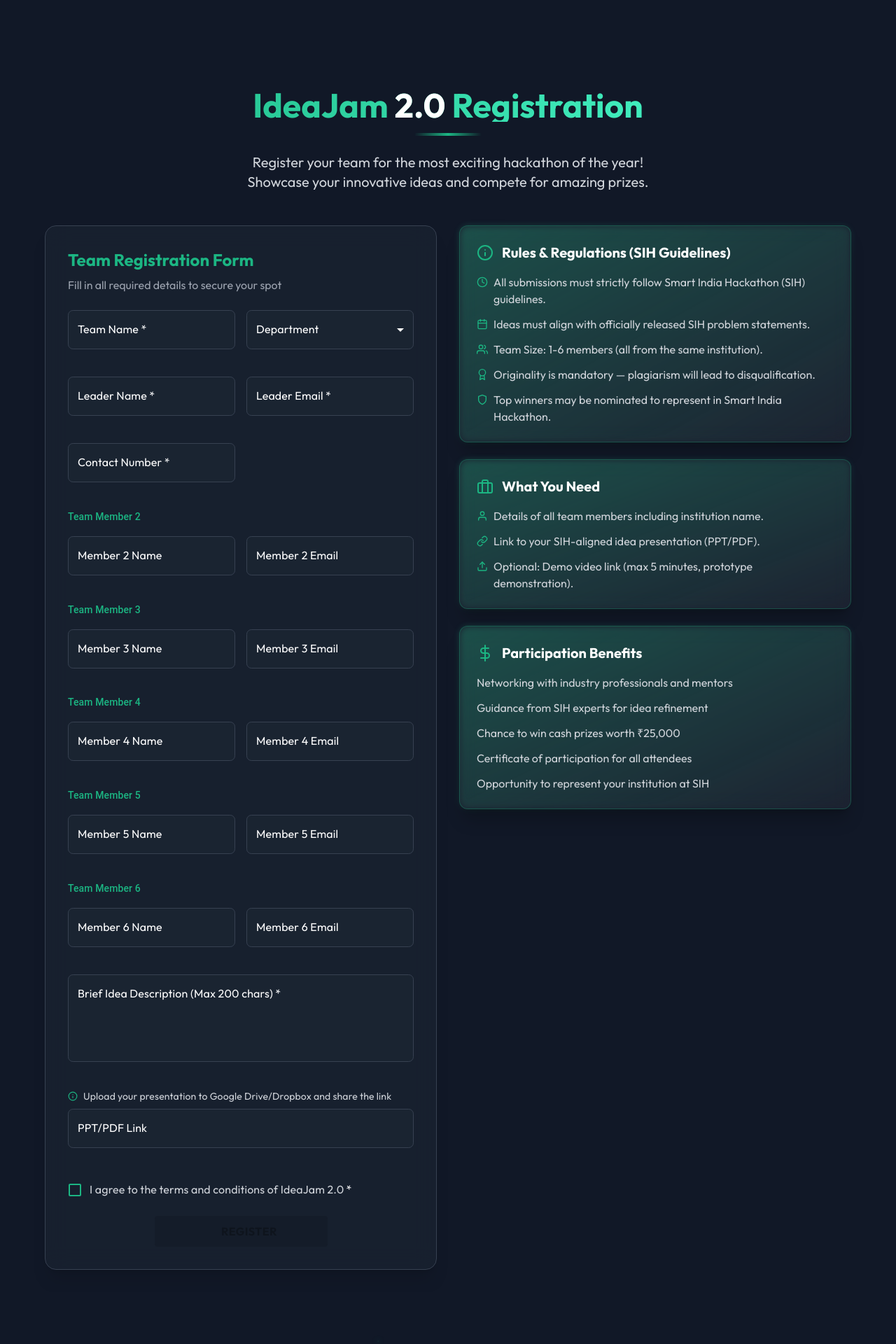
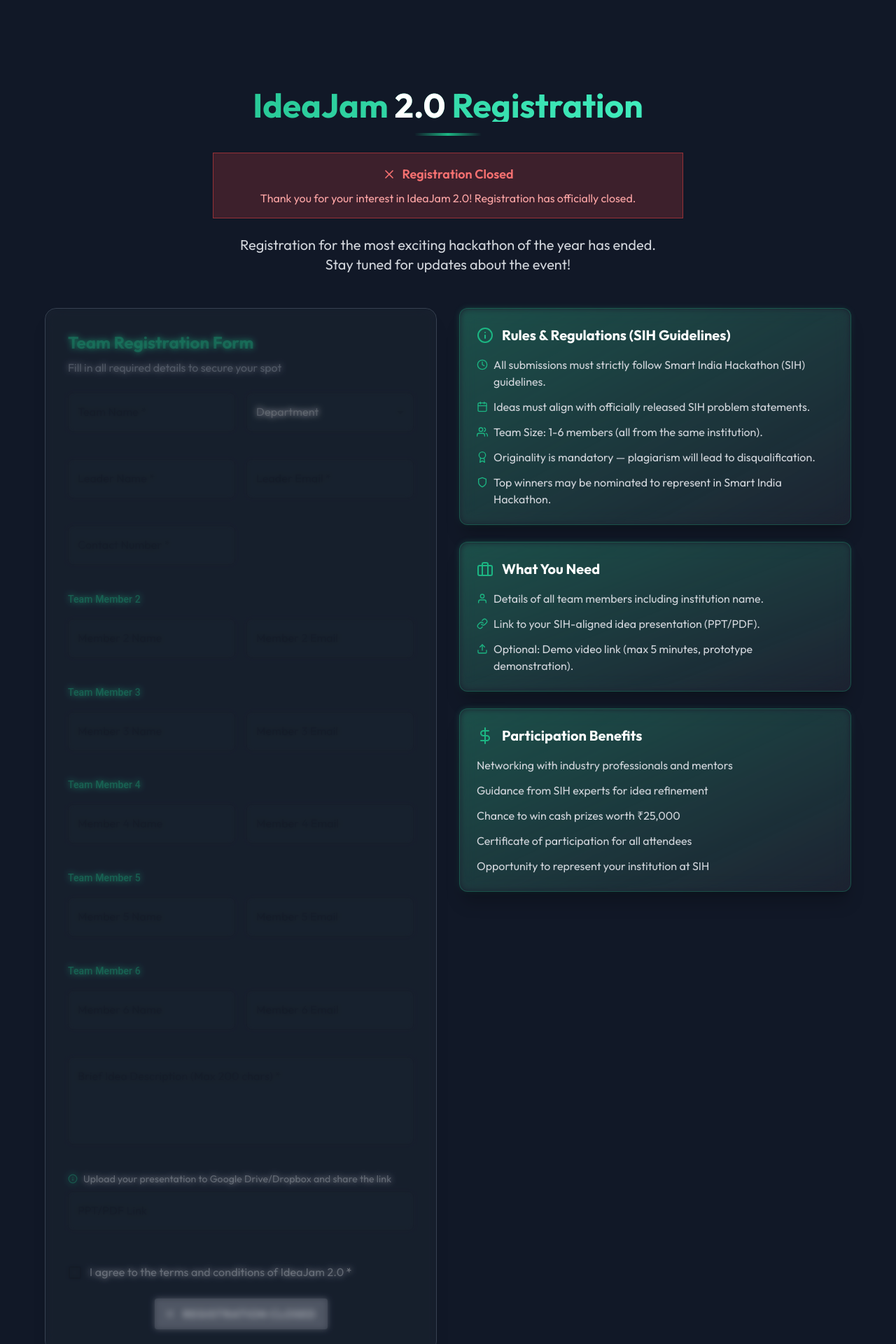
Before and after one commit to saahil0708/IdeaJam-Registration, a Next.js app: page / in a window 1280 px wide. Shown: the part 4460-6380 px from the top of the page at 70% size. Built offline with nearby package versions, Linux system fonts and the light colour scheme; some icons are missing.

Commit message:
Form closed

```diff
--- a/src/Components/Registration.tsx
+++ b/src/Components/Registration.tsx
@@ -55,6 +55,9 @@
 }
 
 const IdeaJamRegistration = () => {
+  // Registration is now closed
+  const [registrationClosed, setRegistrationClosed] = useState(true);
+
   const [formData, setFormData] = useState<FormData>({
     teamName: '',
     leaderName: '',
@@ -169,6 +172,13 @@
 
   const handleRegister = async (e: React.FormEvent) => {
     e.preventDefault();
+
+    // Check if registration is closed
+    if (registrationClosed) {
+      setErrorMsg('Registration for IdeaJam 2.0 is now closed. Thank you for your interest!');
+      return;
+    }
+
     setLoading(true);
 
     let isValid = true;
@@ -268,9 +278,34 @@
             transition={{ duration: 1, delay: 0.3 }}
             viewport={{ once: true }}
           />
+
+          {registrationClosed && (
+            <motion.div
+              initial={{ opacity: 0, scale: 0.9 }}
+              animate={{ opacity: 1, scale: 1 }}
+              transition={{ duration: 0.5, delay: 0.2 }}
+              className="bg-red-500/20 border border-red-500/50 rounded-lg p-4 mb-6 max-w-2xl mx-auto"
+            >
+              <div className="flex items-center justify-center gap-2 text-red-400">
+                <FiX className="w-5 h-5" />
+                <span className="font-semibold text-lg">Registration Closed</span>
+              </div>
+              <p className="text-red-300 mt-2">
+                Thank you for your interest in IdeaJam 2.0! Registration has officially closed.
+              </p>
+            </motion.div>
+          )}
+
           <p className="text-xl text-gray-300 max-w-3xl mx-auto">
-            Register your team for the most exciting hackathon of the year!
-            <br />Showcase your innovative ideas and compete for amazing prizes.
+            {registrationClosed
+              ? "Registration for the most exciting hackathon of the year has ended."
+              : "Register your team for the most exciting hackathon of the year!"
+            }
+            <br />
+            {registrationClosed
+              ? "Stay tuned for updates about the event!"
+              : "Showcase your innovative ideas and compete for amazing prizes."
+            }
           </p>
         </motion.div>
 
@@ -280,8 +315,12 @@
             initial={{ opacity: 0, x: -20 }}
             animate={{ opacity: 1, x: 0 }}
             transition={{ duration: 0.5 }}
-            className="bg-gray-800 bg-opacity-50 backdrop-blur-lg rounded-2xl p-6 md:p-8 border border-gray-700 shadow-xl"
+            className={`bg-gray-800 bg-opacity-50 backdrop-blur-lg rounded-2xl p-6 md:p-8 border border-gray-700 shadow-xl relative ${registrationClosed ? 'opacity-75' : ''
+              }`}
           >
+            {registrationClosed && (
+              <div className="absolute inset-0 bg-gray-900/30 backdrop-blur-sm rounded-2xl z-10 pointer-events-none" />
+            )}
             <div className="mb-6">
               <h2 className="text-2xl font-bold mb-2 text-[#1cb683]">Team Registration Form</h2>
               <p className="text-gray-400">Fill in all required details to secure your spot</p>
@@ -297,6 +336,7 @@
                   value={formData.teamName}
                   onChange={handleChange}
                   variant="outlined"
+                  disabled={registrationClosed}
                   error={!!errors.teamName}
                   helperText={errors.teamName || ' '}
                   sx={{
@@ -338,6 +378,7 @@
                     name="department"
                     value={formData.department}
                     onChange={handleChange}
+                    disabled={registrationClosed}
                     error={!!errors.department}
                     sx={{
                       '& .MuiOutlinedInput-notchedOutline': {
@@ -387,6 +428,7 @@
                   value={formData.leaderName}
                   onChange={handleChange}
                   variant="outlined"
+                  disabled={registrationClosed}
                   error={!!errors.leaderName}
                   helperText={errors.leaderName || ' '}
                   sx={{
@@ -421,6 +463,7 @@
                   value={formData.leaderEmail}
                   onChange={handleChange}
                   variant="outlined"
+                  disabled={registrationClosed}
                   error={!!errors.leaderEmail}
                   helperText={errors.leaderEmail || ' '}
                   sx={{
@@ -456,6 +499,7 @@
                   value={formData.contactNumber}
                   onChange={handleChange}
                   variant="outlined"
+                  disabled={registrationClosed}
                   error={!!errors.contactNumber}
                   helperText={errors.contactNumber || ' '}
                   sx={{
@@ -507,6 +551,7 @@
                         value={member.name}
                         onChange={(e) => handleTeamMemberChange(index, 'name', e.target.value)}
                         variant="outlined"
+                        disabled={registrationClosed}
                         error={!!errors[`teamMember${index}name`]}
                         helperText={errors[`teamMember${index}name`] || ' '}
                         sx={{
@@ -539,6 +584,7 @@
                         value={member.email}
                         onChange={(e) => handleTeamMemberChange(index, 'email', e.target.value)}
                         variant="outlined"
+                        disabled={registrationClosed}
                         error={!!errors[`teamMember${index}email`]}
                         helperText={errors[`teamMember${index}email`] || ' '}
                         sx={{
@@ -580,6 +626,7 @@
                 required
                 multiline
                 rows={4}
+                disabled={registrationClosed}
                 error={!!errors.description}
                 helperText={errors.description || ' '}
                 inputProps={{ maxLength: 200 }}
@@ -607,7 +654,7 @@
               />
 
               <div className="space-y-2">
-                <Typography variant="body2" className="text-gray-300 flex items-center font-[Outfit]" sx={{fontFamily: "Outfit"}}>
+                <Typography variant="body2" className="text-gray-300 flex items-center font-[Outfit]" sx={{ fontFamily: "Outfit" }}>
                   <FiInfo className="mr-2 text-[#1cb683]" />Upload your presentation to Google Drive/Dropbox and share the link
                 </Typography>
                 <TextField
@@ -617,6 +664,7 @@
                   name="pptLink"
                   value={formData.pptLink}
                   onChange={handleChange}
+                  disabled={registrationClosed}
                   error={!!errors.pptLink}
                   helperText={errors.pptLink || ' '}
                   sx={{
@@ -651,6 +699,7 @@
                       checked={formData.terms}
                       onChange={handleChange}
                       required
+                      disabled={registrationClosed}
                       sx={{
                         color: '#1cb683',
                         '&.Mui-checked': {
@@ -668,26 +717,37 @@
 
                 <div className="flex justify-center">
                   <motion.div
-                    whileHover={{ scale: 1.02 }}
-                    whileTap={{ scale: 0.98 }}
+                    whileHover={{ scale: registrationClosed ? 1 : 1.02 }}
+                    whileTap={{ scale: registrationClosed ? 1 : 0.98 }}
                     className="w-full md:w-1/2"
                   >
                     <Button
                       type="submit"
                       variant="contained"
-                      disabled={!isFormValid()}
-                      startIcon={<SaveIcon />}
+                      disabled={registrationClosed || !isFormValid()}
+                      startIcon={registrationClosed ? <FiX /> : <SaveIcon />}
                       sx={{
                         width: '100%',
                         py: 1,
                         fontFamily: 'Outfit, sans-serif',
-                        bgcolor: '#1cb683',
-                        '&:hover': { bgcolor: '#16a076' },
+                        bgcolor: registrationClosed ? '#6b7280' : '#1cb683',
+                        '&:hover': {
+                          bgcolor: registrationClosed ? '#6b7280' : '#16a076'
+                        },
+                        '&:disabled': {
+                          bgcolor: registrationClosed ? '#6b7280' : '#374151',
+                          color: registrationClosed ? '#d1d5db' : '#9ca3af'
+                        },
                         fontSize: '1rem',
                         fontWeight: 'bold'
                       }}
                     >
-                      {loading ? 'Registering...' : 'Register'}
+                      {registrationClosed
+                        ? 'Registration Closed'
+                        : loading
+                          ? 'Registering...'
+                          : 'Register'
+                      }
                     </Button>
                   </motion.div>
                 </div>
```
Lines whose indentation alone changed are shown as unchanged.
